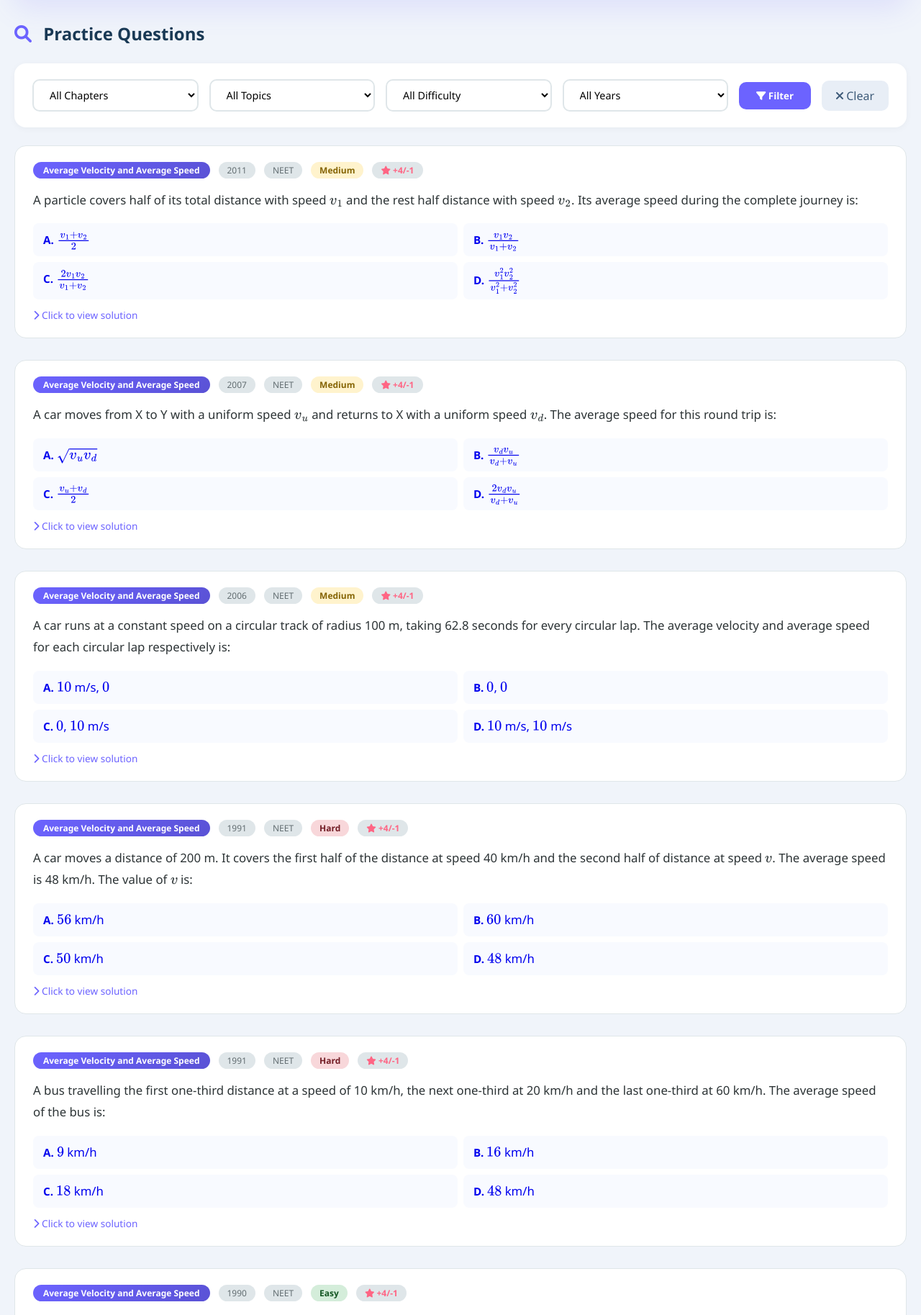
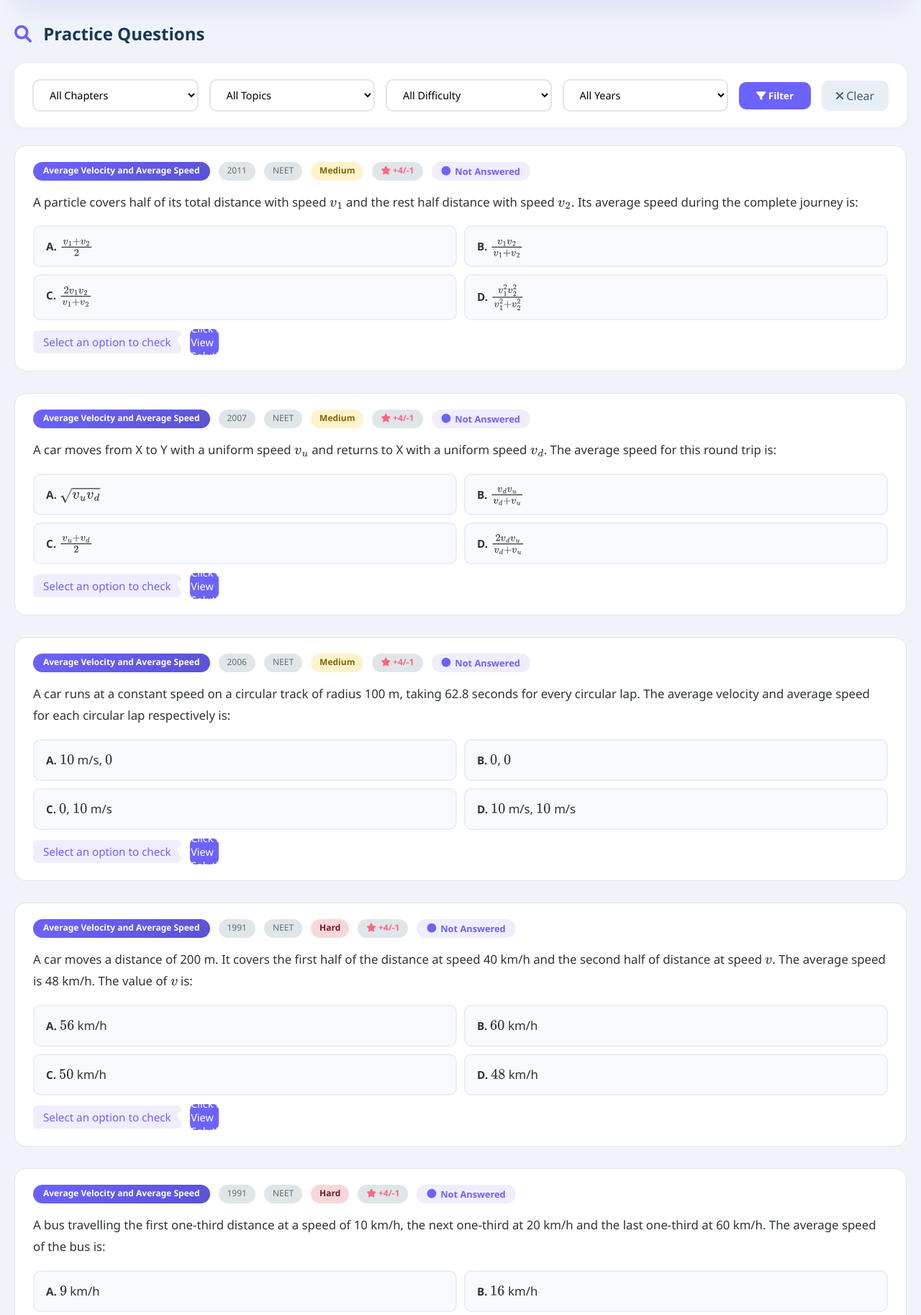
Before and after one commit to mathswithprasantasir-physics/prasantasir-physics, a Flask app: page /practice in a window 1280 px wide. Shown: the part 97-1924 px from the top of the page at 72% size. Run offline with Flask 3, Linux system fonts and the light colour scheme.

Commit message:
Update practice.html

```diff
--- a/templates/student/practice.html
+++ b/templates/student/practice.html
@@ -37,12 +37,6 @@
         box-shadow: 0 4px 20px rgba(108, 99, 255, 0.08) !important;
     }
 
-    .question-link {
-        text-decoration: none !important;
-        display: block !important;
-        width: 100% !important;
-    }
-
     .q-meta {
         display: flex !important;
         gap: 12px !important;
@@ -56,7 +50,6 @@
         margin: 8px 0 !important;
     }
 
-    /* ✅ Question Image Style */
     .q-image {
         margin: 12px 0 !important;
         text-align: left !important;
@@ -70,22 +63,67 @@
         box-shadow: 0 2px 8px rgba(0,0,0,0.06) !important;
     }
 
+    /* ✅ Options Style - এখন clickable */
     .q-options {
         display: grid !important;
         grid-template-columns: 1fr 1fr !important;
-        gap: 8px !important;
+        gap: 10px !important;
         margin: 12px 0 !important;
         text-align: left !important;
     }
 
-    .q-options div {
-        padding: 8px 14px !important;
+    .q-options .option-item {
+        padding: 12px 16px !important;
         background: #f8faff !important;
-        border-radius: 8px !important;
+        border-radius: 10px !important;
+        border: 2px solid #e8eef6 !important;
+        cursor: pointer !important;
+        transition: all 0.3s ease !important;
         text-align: left !important;
+        user-select: none !important;
     }
 
-    /* ✅ Option Image Style */
+    .q-options .option-item:hover {
+        border-color: #6C63FF !important;
+        background: #f0edff !important;
+        transform: translateY(-2px) !important;
+        box-shadow: 0 4px 12px rgba(108, 99, 255, 0.15) !important;
+    }
+
+    .q-options .option-item.correct {
+        border-color: #00b894 !important;
+        background: #e6f9f1 !important;
+        box-shadow: 0 0 0 4px rgba(0, 184, 148, 0.1) !important;
+    }
+
+    .q-options .option-item.correct::after {
+        content: " ✓ Correct!";
+        color: #00b894;
+        font-weight: 600;
+    }
+
+    .q-options .option-item.wrong {
+        border-color: #ff6b6b !important;
+        background: #ffe8e8 !important;
+        box-shadow: 0 0 0 4px rgba(255, 107, 107, 0.1) !important;
+    }
+
+    .q-options .option-item.wrong::after {
+        content: " ✗ Wrong!";
+        color: #ff6b6b;
+        font-weight: 600;
+    }
+
+    .q-options .option-item.disabled {
+        cursor: default !important;
+        opacity: 0.8 !important;
+    }
+
+    .q-options .option-item.disabled:hover {
+        transform: none !important;
+        box-shadow: none !important;
+    }
+
     .option-image {
         margin-top: 5px !important;
     }
@@ -97,11 +135,62 @@
         border: 1px solid #e8eef6 !important;
     }
 
-    .q-view-hint {
-        text-align: left !important;
+    .q-actions {
+        display: flex !important;
+        gap: 12px !important;
+        flex-wrap: wrap !important;
+        margin-top: 12px !important;
+        align-items: center !important;
+    }
+
+    .btn-solution {
+        background: #6C63FF !important;
+        color: white !important;
+        padding: 8px 20px !important;
+        border-radius: 8px !important;
+        text-decoration: none !important;
+        font-size: 0.9rem !important;
+        font-weight: 500 !important;
+        transition: all 0.3s ease !important;
+        border: none !important;
+        cursor: pointer !important;
+        display: inline-flex !important;
+        align-items: center !important;
+        gap: 8px !important;
+    }
+
+    .btn-solution:hover {
+        transform: translateY(-2px) !important;
+        box-shadow: 0 8px 25px rgba(108, 99, 255, 0.3) !important;
+    }
+
+    .btn-solution:disabled {
+        opacity: 0.5 !important;
+        cursor: not-allowed !important;
+        transform: none !important;
+    }
+
+    .feedback-text {
+        font-size: 0.95rem !important;
+        font-weight: 500 !important;
+        padding: 6px 14px !important;
+        border-radius: 6px !important;
+        display: inline-block !important;
+    }
+
+    .feedback-text.correct {
+        color: #00b894 !important;
+        background: #e6f9f1 !important;
+    }
+
+    .feedback-text.wrong {
+        color: #ff6b6b !important;
+        background: #ffe8e8 !important;
+    }
+
+    .feedback-text.waiting {
         color: #6C63FF !important;
-        font-size: 0.85rem !important;
-        margin-top: 8px !important;
+        background: #f0edff !important;
     }
 
     .filter-bar {
@@ -220,6 +309,32 @@
         margin-bottom: 20px !important;
     }
 
+    /* ✅ Answer status badges */
+    .q-status {
+        display: inline-flex !important;
+        align-items: center !important;
+        gap: 6px !important;
+        padding: 4px 14px !important;
+        border-radius: 20px !important;
+        font-size: 0.8rem !important;
+        font-weight: 600 !important;
+    }
+
+    .q-status.answered-correct {
+        background: #e6f9f1 !important;
+        color: #00b894 !important;
+    }
+
+    .q-status.answered-wrong {
+        background: #ffe8e8 !important;
+        color: #ff6b6b !important;
+    }
+
+    .q-status.not-answered {
+        background: #f0edff !important;
+        color: #6C63FF !important;
+    }
+
     @media (max-width: 768px) {
         .filter-group {
             flex-direction: column !important;
@@ -306,33 +421,32 @@
     {% if questions %}
     <div class="question-list">
         {% for q in questions %}
-        <a href="{{ url_for('student_question_detail', id=q.id) }}" class="question-link">
-            <div class="question-card">
+        <div class="question-card" data-question-id="{{ q.id }}">
             <div class="q-meta">
                 <span class="q-topic">{{ q.topic }}</span>
                 <span class="q-year">{{ q.year }}</span>
                 <span class="q-exam">{{ q.exam_type }}</span>
                 <span class="q-difficulty {{ q.difficulty.lower() }}">{{ q.difficulty }}</span>
                 <span class="q-marks"><i class="fas fa-star"></i> +{{ q.marks }}/-{{ q.negative_marks }}</span>
+                <span class="q-status not-answered" id="status-{{ q.id }}">
+                    <i class="fas fa-circle"></i> Not Answered
+                </span>
             </div>
 
-                <!-- ✅ Question Text -->
             <div class="q-text math-content">
                 {{ q.question_text|safe }}
             </div>
 
-                <!-- ✅ Question Image (NEW - এখানে যোগ করা হয়েছে) -->
             {% if q.question_image %}
             <div class="q-image">
                 <img src="{{ q.question_image }}" alt="Question Image">
             </div>
             {% endif %}
 
-                <!-- ✅ Options -->
             {% if q.option_a or q.option_b or q.option_c or q.option_d %}
-                <div class="q-options">
+            <div class="q-options" id="options-{{ q.id }}">
                 {% if q.option_a %}
-                    <div>
+                <div class="option-item" data-question="{{ q.id }}" data-option="A" onclick="checkAnswer({{ q.id }}, 'A', '{{ q.correct_answer }}')">
                     <strong>A.</strong> <span class="math-content">{{ q.option_a|safe }}</span>
                     {% if q.option_a_image %}
                     <div class="option-image">
@@ -343,7 +457,7 @@
                 {% endif %}
 
                 {% if q.option_b %}
-                    <div>
+                <div class="option-item" data-question="{{ q.id }}" data-option="B" onclick="checkAnswer({{ q.id }}, 'B', '{{ q.correct_answer }}')">
                     <strong>B.</strong> <span class="math-content">{{ q.option_b|safe }}</span>
                     {% if q.option_b_image %}
                     <div class="option-image">
@@ -354,7 +468,7 @@
                 {% endif %}
 
                 {% if q.option_c %}
-                    <div>
+                <div class="option-item" data-question="{{ q.id }}" data-option="C" onclick="checkAnswer({{ q.id }}, 'C', '{{ q.correct_answer }}')">
                     <strong>C.</strong> <span class="math-content">{{ q.option_c|safe }}</span>
                     {% if q.option_c_image %}
                     <div class="option-image">
@@ -365,7 +479,7 @@
                 {% endif %}
 
                 {% if q.option_d %}
-                    <div>
+                <div class="option-item" data-question="{{ q.id }}" data-option="D" onclick="checkAnswer({{ q.id }}, 'D', '{{ q.correct_answer }}')">
                     <strong>D.</strong> <span class="math-content">{{ q.option_d|safe }}</span>
                     {% if q.option_d_image %}
                     <div class="option-image">
@@ -377,11 +491,13 @@
             </div>
             {% endif %}
 
-                <div class="q-view-hint">
-                    <i class="fas fa-chevron-right"></i> Click to view solution
+            <div class="q-actions">
+                <span id="feedback-{{ q.id }}" class="feedback-text waiting">Select an option to check</span>
+                <a href="{{ url_for('student_question_detail', id=q.id) }}" class="btn-solution">
+                    <i class="fas fa-lightbulb"></i> Click to View Solution
+                </a>
             </div>
         </div>
-        </a>
         {% endfor %}
     </div>
     {% else %}
@@ -398,7 +514,7 @@
     // Chapter-wise topics data from backend
     const chapterTopics = {{ chapter_topics|tojson }};
 
-    console.log("Chapter Topics:", chapterTopics);  // Debug: Check in browser console
+    console.log("Chapter Topics:", chapterTopics);
 
     // Get DOM elements
     const chapterSelect = document.getElementById('chapterSelect');
@@ -417,26 +533,20 @@
         // Clear current options
         topicSelect.innerHTML = '<option value="">All Topics</option>';
 
-        // Get topics for selected chapter
         let topicsToShow = [];
 
         if (selectedChapter && chapterTopics[selectedChapter]) {
-            // Show topics for the selected chapter
             topicsToShow = chapterTopics[selectedChapter];
         } else {
-            // Show all topics if no chapter selected
             topicsToShow = allTopics;
         }
 
-        // Sort topics
         topicsToShow.sort();
 
-        // Add topics to dropdown
         topicsToShow.forEach(function(topic) {
             const opt = document.createElement('option');
             opt.value = topic;
             opt.textContent = topic;
-            // Preserve current selection if it matches
             if (topic === '{{ current_topic }}') {
                 opt.selected = true;
             }
@@ -444,14 +554,67 @@
         });
     }
 
-    // Update topics when chapter changes
     chapterSelect.addEventListener('change', function() {
         updateTopics();
     });
 
-    // Initial setup - update topics on page load
     document.addEventListener('DOMContentLoaded', function() {
         updateTopics();
     });
+
+    // =============================================
+    // ✅ Answer Checking Function
+    // =============================================
+    function checkAnswer(questionId, selectedOption, correctAnswer) {
+        const optionsContainer = document.getElementById(`options-${questionId}`);
+        const optionItems = optionsContainer.querySelectorAll('.option-item');
+        const feedback = document.getElementById(`feedback-${questionId}`);
+        const statusBadge = document.getElementById(`status-${questionId}`);
+
+        // Check if already answered
+        if (optionsContainer.dataset.answered === 'true') {
+            feedback.textContent = 'You already answered this question!';
+            feedback.className = 'feedback-text waiting';
+            return;
+        }
+
+        let isCorrect = (selectedOption === correctAnswer);
+        let selectedElement = null;
+
+        // Disable all options
+        optionItems.forEach(item => {
+            item.classList.add('disabled');
+            if (item.dataset.option === selectedOption) {
+                selectedElement = item;
+            }
+        });
+
+        // Mark correct and wrong
+        optionItems.forEach(item => {
+            if (item.dataset.option === correctAnswer) {
+                item.classList.add('correct');
+            }
+        });
+
+        if (selectedElement && !isCorrect) {
+            selectedElement.classList.add('wrong');
+        }
+
+        // Update feedback
+        if (isCorrect) {
+            feedback.textContent = '✅ Correct! Great job!';
+            feedback.className = 'feedback-text correct';
+            statusBadge.className = 'q-status answered-correct';
+            statusBadge.innerHTML = '<i class="fas fa-check-circle"></i> Correct';
+        } else {
+            feedback.textContent = `❌ Wrong! The correct answer is ${correctAnswer}`;
+            feedback.className = 'feedback-text wrong';
+            statusBadge.className = 'q-status answered-wrong';
+            statusBadge.innerHTML = '<i class="fas fa-times-circle"></i> Wrong';
+        }
+
+        // Mark as answered
+        optionsContainer.dataset.answered = 'true';
+    }
 </script>
 {% endblock %}
```
Lines whose indentation alone changed are shown as unchanged.
